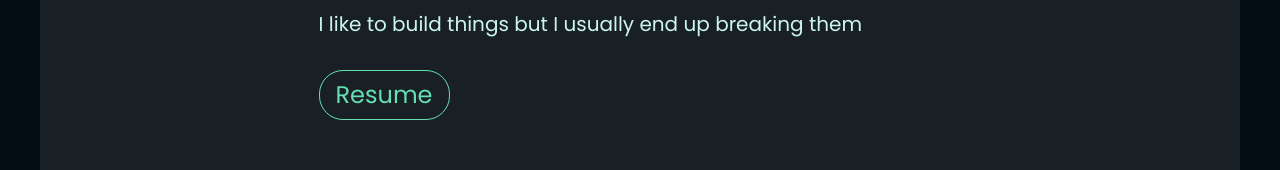
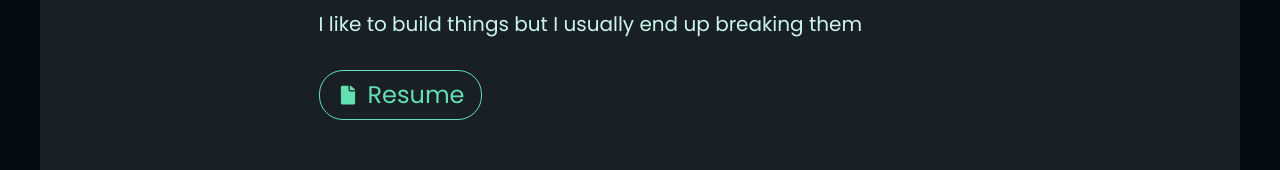
Before and after one commit to nandanasheri/nandana.dev-v1, a React (Create React App) app: page / in a window 1280 px wide. Shown: the part 383-553 px from the top of the page. Built offline with nearby package versions, Linux system fonts and the light colour scheme.

Commit message:
landing done

```diff
--- a/package.json
+++ b/package.json
@@ -8,6 +8,7 @@
     "@testing-library/user-event": "^13.5.0",
     "react": "^18.3.1",
     "react-dom": "^18.3.1",
+    "react-icons": "^5.2.1",
     "react-router-dom": "^6.23.1",
     "react-scripts": "5.0.1",
     "web-vitals": "^2.1.4"
--- a/src/views/LandingPage.js
+++ b/src/views/LandingPage.js
@@ -1,3 +1,6 @@
+import * as FaIcons from "react-icons/fa";
+import * as IoIcons from "react-icons/io";
+
 export default function LandingPage() {
     return (
       <div>
@@ -6,7 +9,9 @@ export default function LandingPage() {
             <h1 className=" text-8xl font-header font-extrabold text-neon text-">nandana sheri</h1>
             <h1 className="text-green text-xl">I like to build things but I usually end up breaking them</h1>
 
-            <button className="text-neon text-2xl border border-neon rounded-3xl p-4 py-2 mt-8 hover:text-grey hover:border-grey">Resume</button>
+            <button className="text-neon text-2xl border border-neon rounded-3xl p-4 py-2 mt-8 hover:text-grey hover:border-grey flex gap-2 items-center	">
+              <IoIcons.IoIosDocument />
+              Resume</button>
           </div>
          </div>
       </div>
```
Also changed, not shown: src/components/Navbar.js (added), 1 other file (tests, documents, lock files or other folders).
